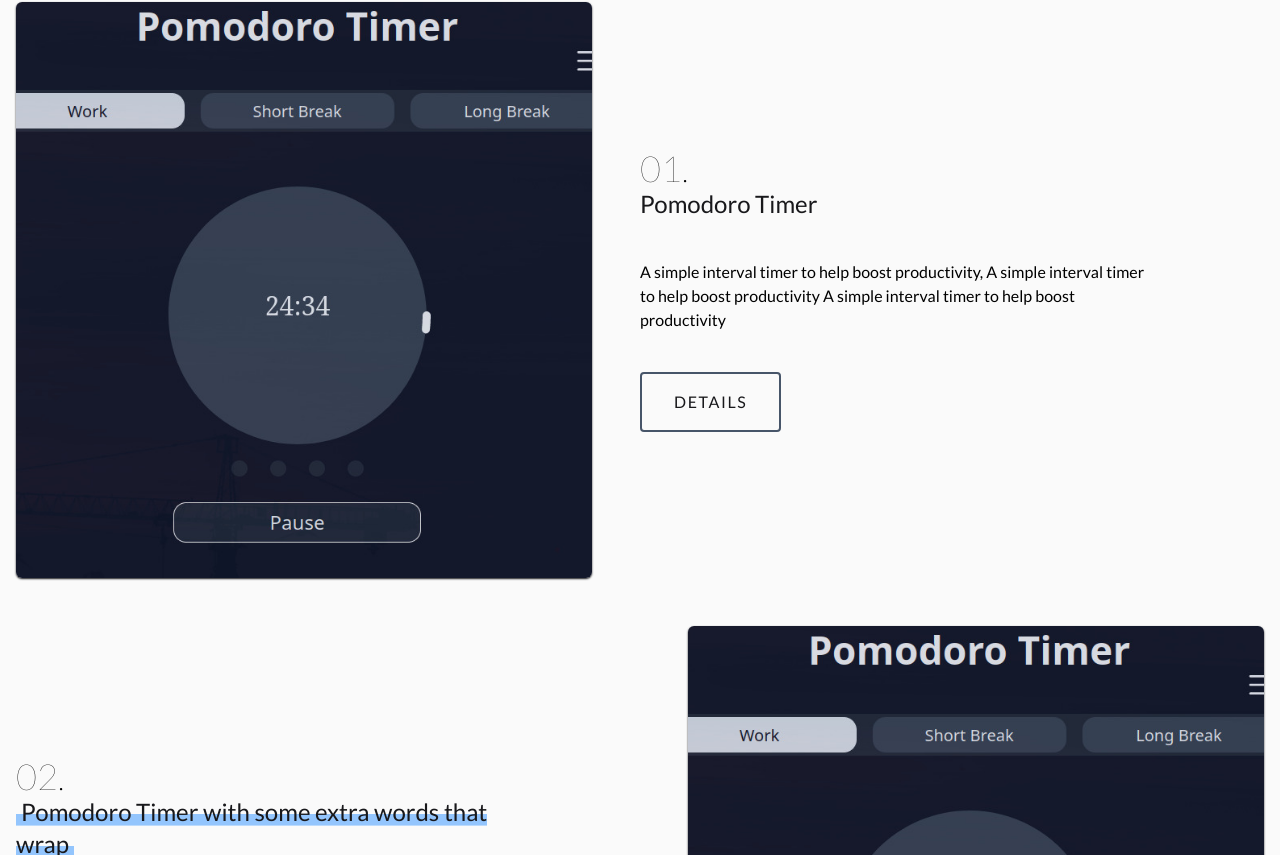
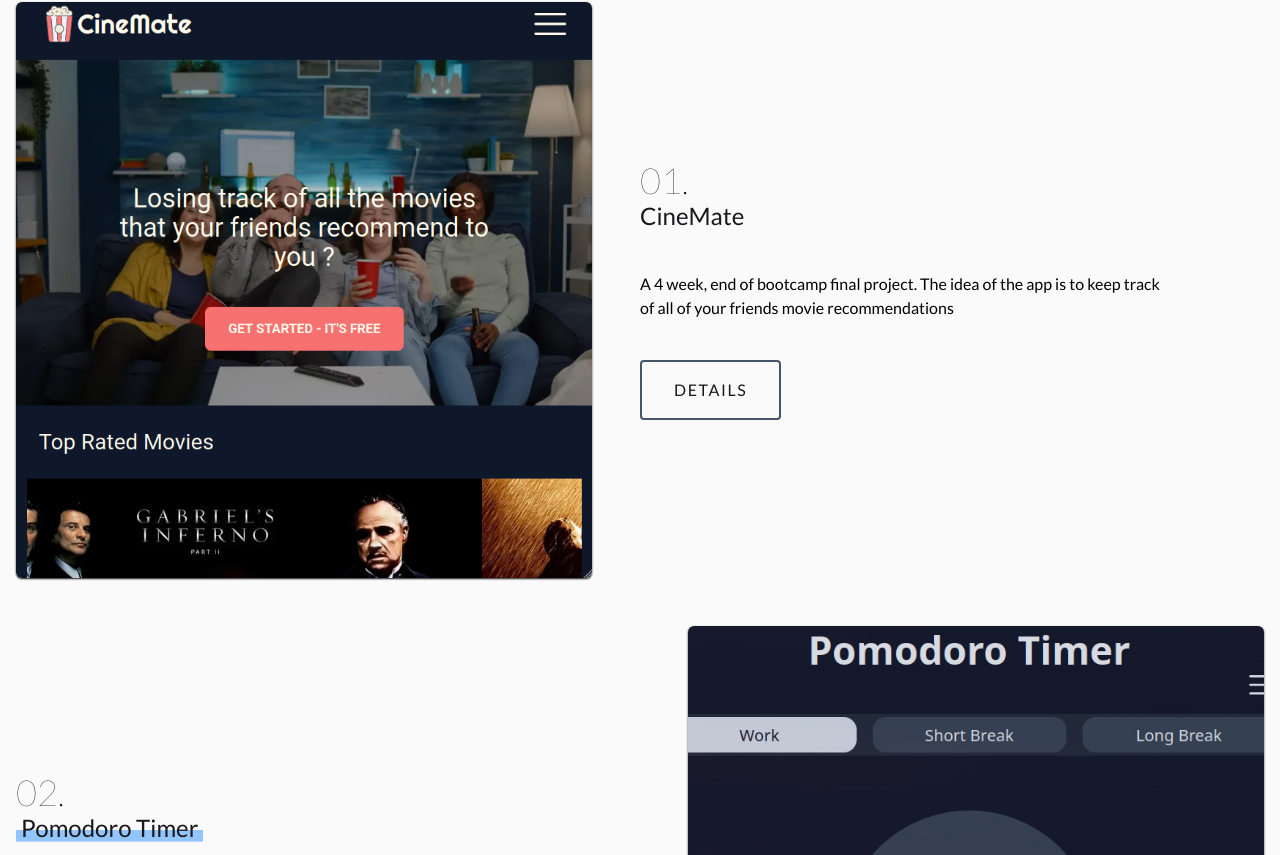
Before and after one commit to bennyfreemantle/bennyfreemantle-portfolio, a Next.js app: page / in a window 1280 px wide. Shown: the part 805-1660 px from the top of the page. Built offline with nearby package versions, Linux system fonts and the light colour scheme.

Commit message:
added new project

```diff
--- a/components/ProjectSection/ProjectCard/ProjectCard.tsx
+++ b/components/ProjectSection/ProjectCard/ProjectCard.tsx
@@ -30,11 +30,10 @@
         className={`relative aspect-square w-full max-w-xl rounded-md object-contain shadow-sm shadow-zinc-900`}
       >
         <Image
-          src={"/images/project-thumbnails/pomodoro.jpg"}
+          src={project.image}
           alt={""}
           fill
           sizes="(max-width: 768px) 100vw, (max-width: 1024px) 50vw"
-          loading="lazy"
           className="rounded-md"
         />
       </div>
--- a/components/ProjectSection/ProjectSection.tsx
+++ b/components/ProjectSection/ProjectSection.tsx
@@ -4,17 +4,17 @@
 const projects = [
   {
     id: 1,
-    image: "/images/project-thumbnails/pomodoro.jpg",
-    title: "Pomodoro Timer",
+    image: "/images/project-thumbnails/cinemate.png",
+    title: "CineMate",
     about:
-      "A simple interval timer to help boost productivity, A simple interval timer to help boost productivity A simple interval timer to help boost productivity",
-    demoLink: "https://www.github.com/bennyfreemantle",
-    codeLink: "https://www.github.com/bennyfreemantle",
+      "A 4 week, end of bootcamp final project. The idea of the app is to keep track of all of your friends movie recommendations",
+    demoLink: "https://project-cinemate.netlify.app/",
+    codeLink: "https://github.com/bennyfreemantle/404-team-name-not-found",
   },
   {
     id: 2,
     image: "/images/project-thumbnails/pomodoro.jpg",
-    title: "Pomodoro Timer with some extra words that wrap",
+    title: "Pomodoro Timer",
     about:
       "A simple interval timer to help boost productivity, A simple interval timer to help boost productivity A simple interval timer to help boost productivity",
     demoLink: "https://www.github.com/bennyfreemantle",
@@ -26,7 +26,7 @@
     title: "Pomodoro Timer",
     about:
       "A simple interval timer to help boost productivity, A simple interval timer to help boost productivity A simple interval timer to help boost productivity",
-    demoLink: "https://www.github.com/bennyfreemantle",
+    demoLink: "https://project-cinemate.netlify.app/",
     codeLink: "https://www.github.com/bennyfreemantle",
   },
   {
@@ -52,7 +52,9 @@
         </h1>
         <div className="flex flex-col justify-center gap-12">
           {projects.map((project) => (
-            <ProjectCard key={project.id} project={project} />
+            <div key={project.id}>
+              <ProjectCard key={project.id} project={project} />
+            </div>
           ))}
         </div>
       </div>
```
Also changed, not shown: public/images/project-thumbnails/cinemate.png (added).
